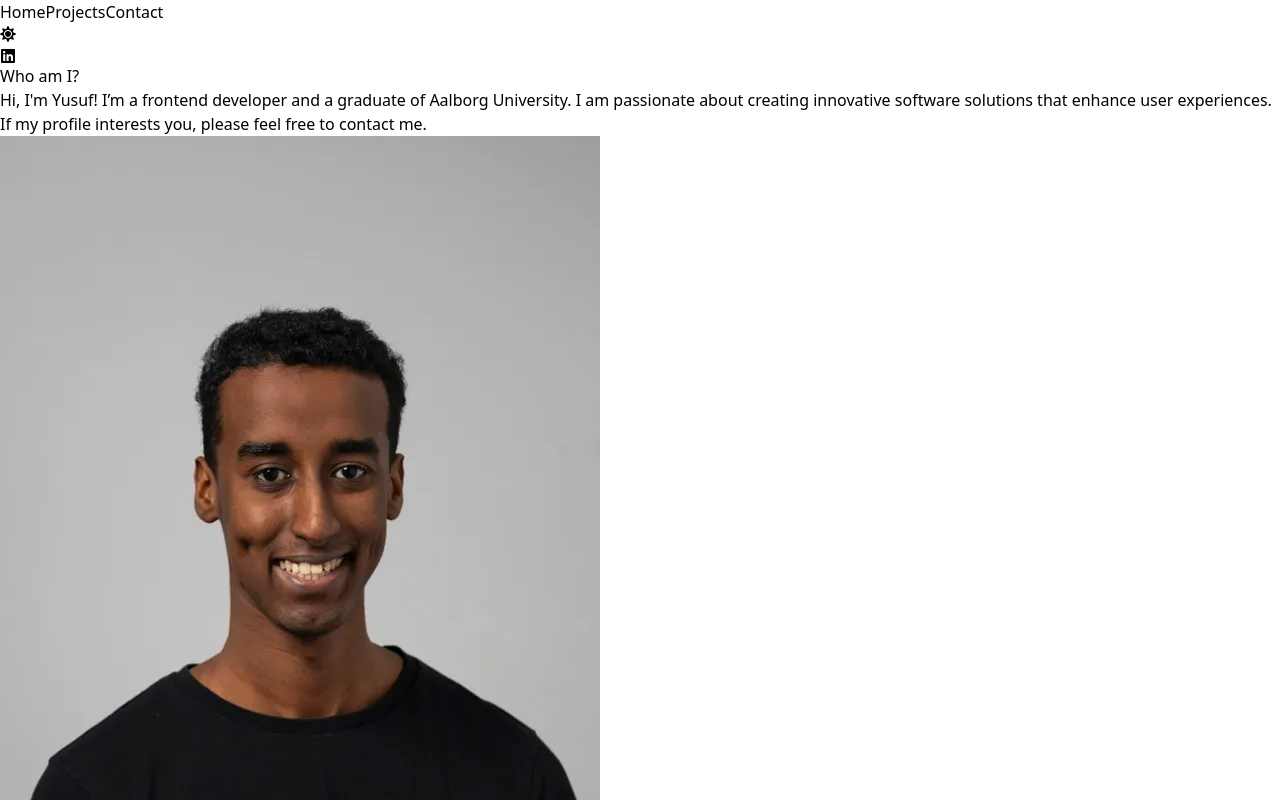
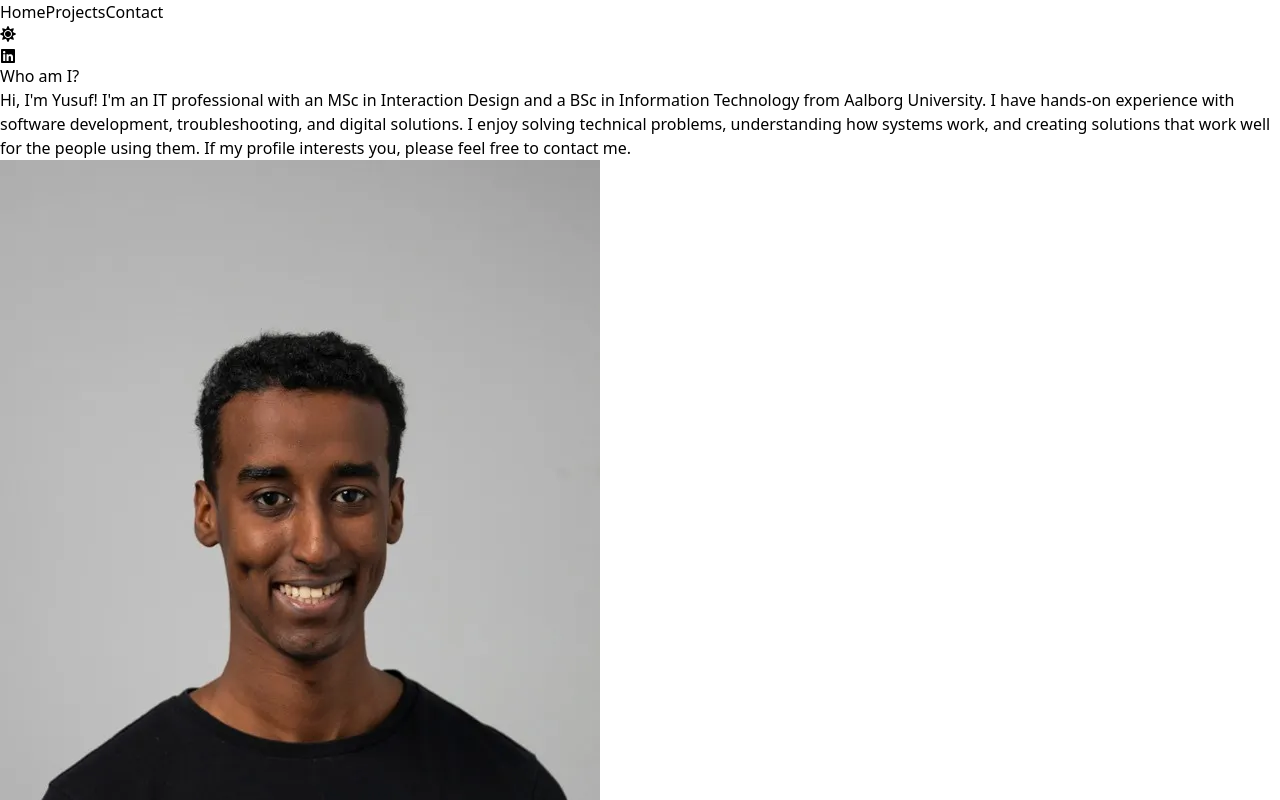
Before and after one commit to YusufIA99/React_tailwind_portfolio, a React (Vite) app: page /#/ in a window 1280 px wide. Shown: the top 800 px of the page. Built offline with nearby package versions, Linux system fonts and the light colour scheme; no server answers.

Commit message:
text edit

```diff
--- a/src/pages/home.jsx
+++ b/src/pages/home.jsx
@@ -85,10 +85,13 @@ function Home() {
           <p
             className={`mt-2 text-lg md:text-base lg:text-lg ${textSecondaryColor}`}
           >
-            Hi, I&apos;m Yusuf! I’m a frontend developer and a graduate of
-            Aalborg University. I am passionate about creating innovative
-            software solutions that enhance user experiences. If my profile
-            interests you, please feel free to{" "}
+          Hi, I&apos;m Yusuf! I&apos;m an IT professional with an MSc in
+  Interaction Design and a BSc in Information Technology from Aalborg
+  University. I have hands-on experience with software development,
+  troubleshooting, and digital solutions. I enjoy solving
+  technical problems, understanding how systems work, and creating
+  solutions that work well for the people using them. If my profile
+  interests you, please feel free to{" "}
             <a
               href={`mailto:${CONTACT_EMAIL}`}
               className="text-blue-500 underline"
```
